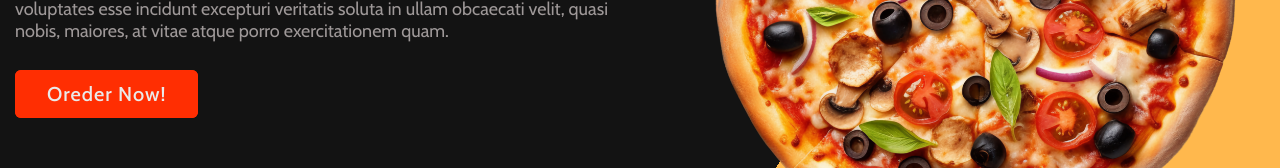
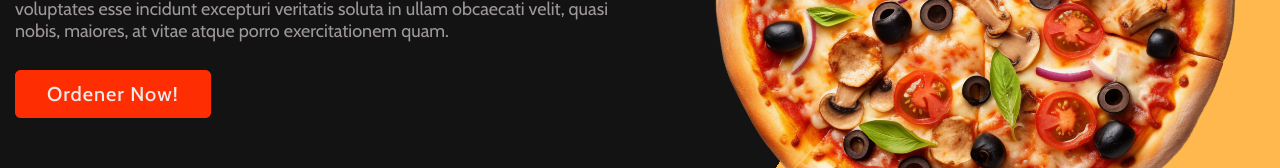
Before and after one commit to Giroz22/pizza, a plain HTML site: page index.html in a window 1280 px wide. Shown: the part 449-617 px from the top of the page. Drawn offline with nearby package versions, Linux system fonts and the light colour scheme.

Commit message:
Update index.html

```diff
--- a/index.html
+++ b/index.html
@@ -65,7 +65,7 @@
           ullam obcaecati velit, quasi nobis, maiores, at vitae atque porro
           exercitationem quam.
         </p>
-        <a href="#" class="btn-home">Oreder Now!</a>
+        <a href="#" class="btn-home">Ordener Now!</a>
       </div>
 
       <div class="banner-img">
```
